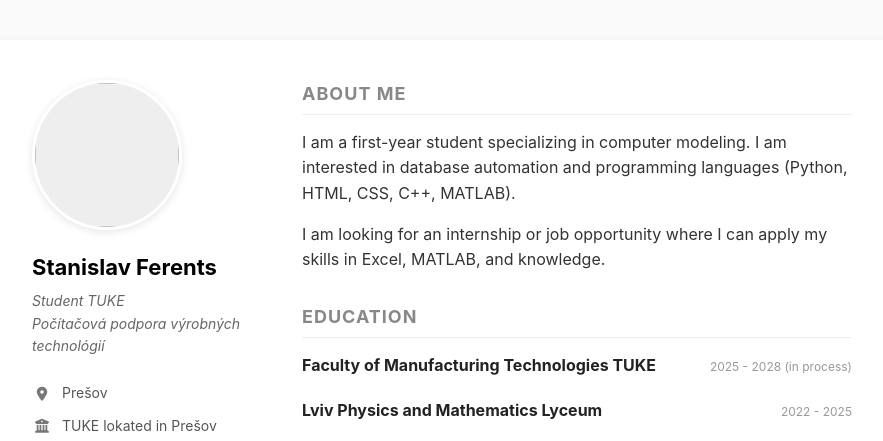
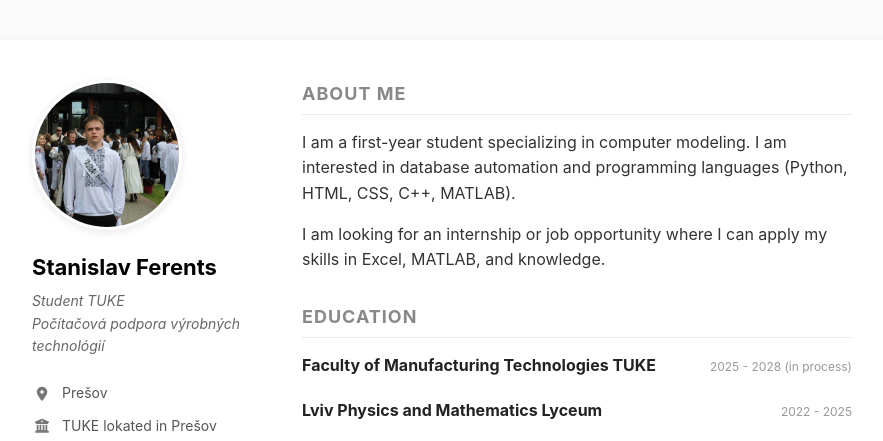
Before and after one commit to Forest146/Ferents.github.io, a plain HTML site: page index.html in a window 1280 px wide. Shown: the top 441 px of the page, without its empty margins (198-1081 px from the left). Drawn offline with Linux system fonts and the light colour scheme.

Commit message:
Update index.html

```diff
--- a/index.html
+++ b/index.html
@@ -96,7 +96,7 @@
 
         <aside class="sidebar">
             <div class="profile-photo">
-                <img src="photo_2025-12-13_19-43-56.jpg" alt="">
+                <img src="Photo.jpg" alt="">
             </div>
 
             <h1>Stanislav Ferents</h1>
```
